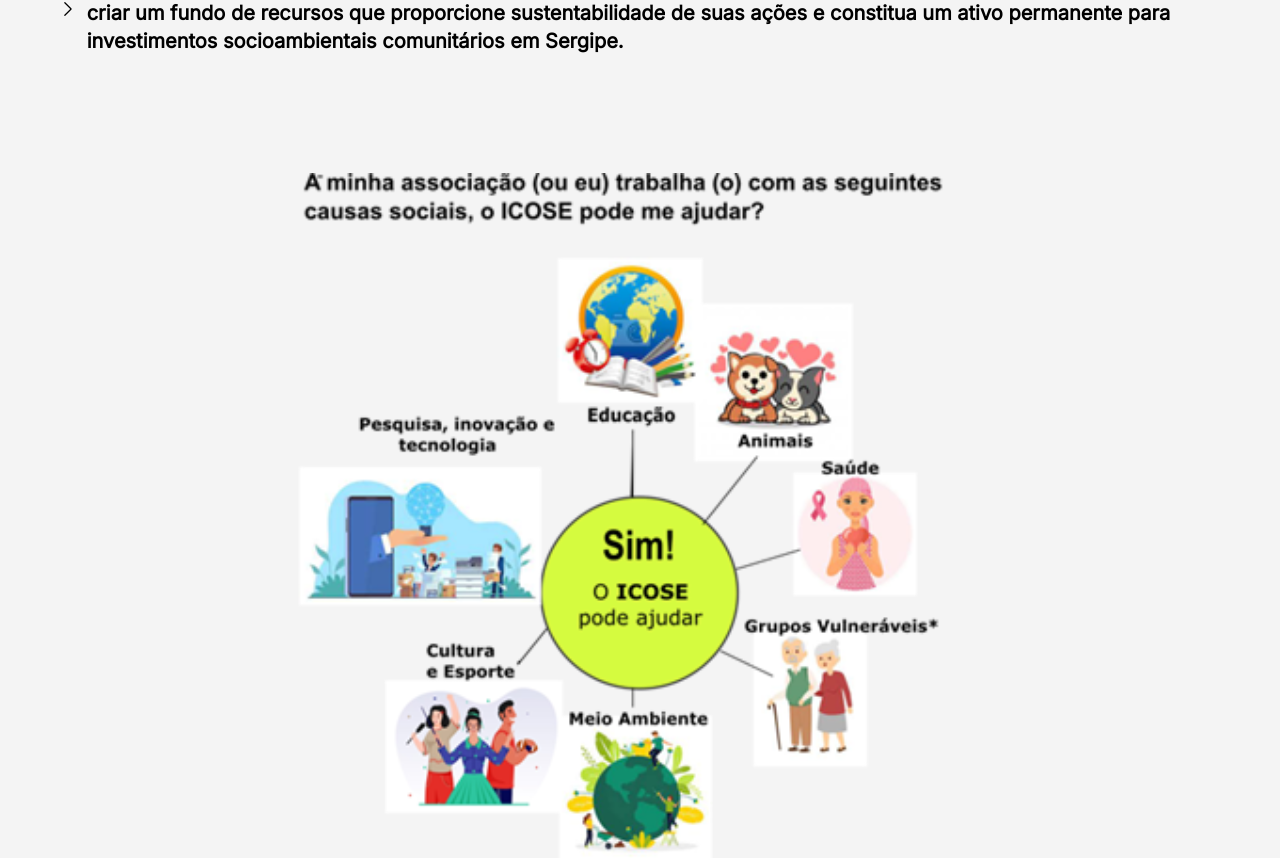
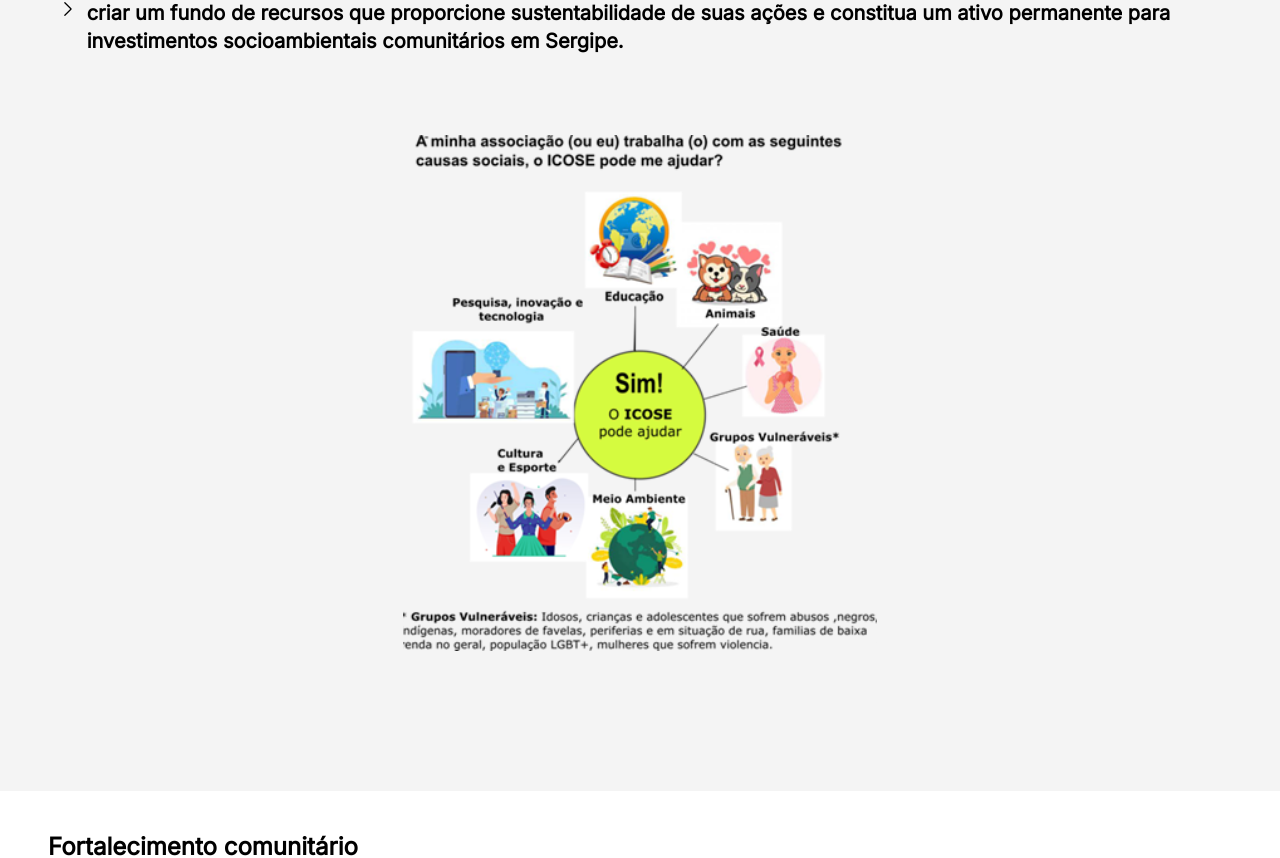
Before and after one commit to softeam-org/icose-web, a React (Vite) app: page / in a window 1280 px wide. Shown: the part 2257-3115 px from the top of the page. Built offline with nearby package versions, Linux system fonts and the light colour scheme.

Commit message:
Ajustando tamanho da imagem informativa da icose

```diff
--- a/src/components/Inicio/Presentation.jsx
+++ b/src/components/Inicio/Presentation.jsx
@@ -47,8 +47,8 @@ function Presentation() {
           </p>
           <ArrowList items={items} />
         </div>
-        <div className="flex justify-center my-[10%]">
-          <img src={InformativoIcose} alt="Imagem informativa da icose " className="w-3/5 h-auto" />
+        <div className="flex justify-center my-20">
+          <img src={InformativoIcose} alt="Imagem informativa da icose " className="w-full md:w-2/5" />
         </div>
       </div>
     </div>
```
